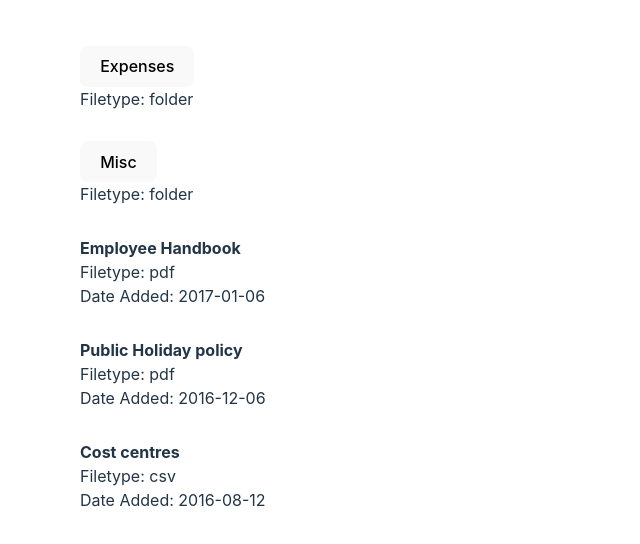
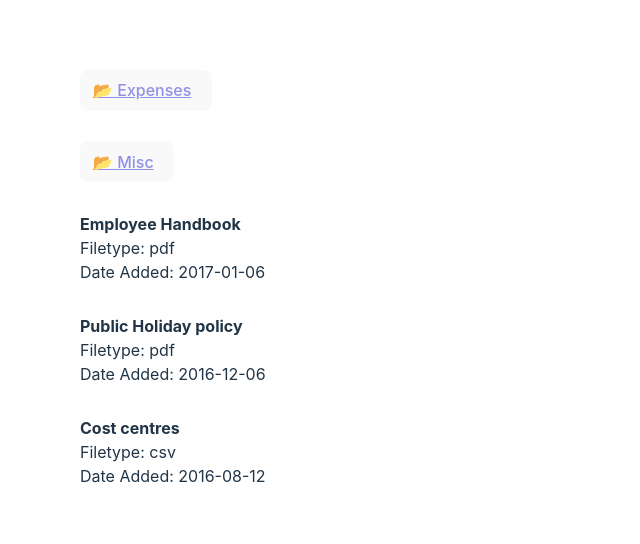
Before and after one commit to dineshraj/brighthr-front-end-tech-task-mid, a React (Vite) app: page / in a window 1280 px wide. Shown: the part 114-658 px from the top of the page, without its empty margins (0-640 px from the left). Built offline with nearby package versions, Linux system fonts and the light colour scheme.

Commit message:
added css and tweak render

```diff
--- a/src/App.css
+++ b/src/App.css
@@ -3,5 +3,11 @@
 }
 
 .folder-button {
-  padding-left: 1;
+  padding-left: 12px;
+  color: rgb(144, 144, 231);
+  text-decoration: underline;
 }
+
+.folder-button::before {
+  content: "📂 ";
+}
--- a/src/App.tsx
+++ b/src/App.tsx
@@ -3,9 +3,10 @@ import './App.css';
 import fetchMock from './helpers/fetchMock';
 import filesAndFolders from './api';
 import sortFilesAndFolders from './helpers/sortFilesAndFolders';
+import { FileItem } from './types';
 
 function App() {
-  const [data, setData] = useState([]);
+  const [data, setData] = useState<FileItem[]>([]);
 
   useEffect(() => {
     const fetchData = async (data: Object) => {
@@ -28,10 +29,12 @@ function App() {
                 <li className="name" data-testid="name">
                   {item.type !== 'folder' ? item.name : <button className="folder-button">{item.name}</button>}
                 </li>
-                <li data-testid="filetype">
-                  <span>Filetype: </span>
-                  {item.type}
-                </li>
+                {item.type !== 'folder' && (
+                  <li data-testid="filetype">
+                    <span>Filetype: </span>
+                    {item.type}
+                  </li>
+                )}
                 {item.added && (
                   <li data-testid="date-added">
                     <span>Date Added: </span>
```
